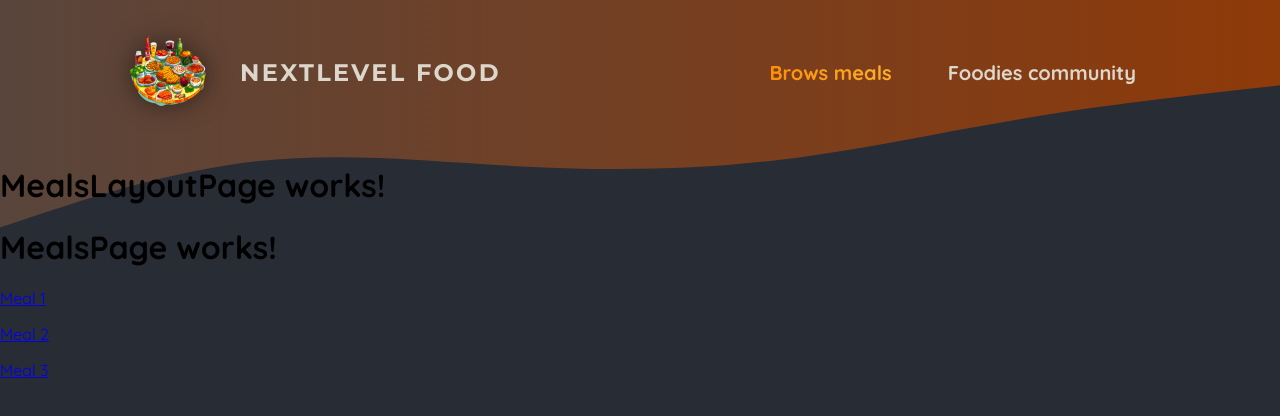
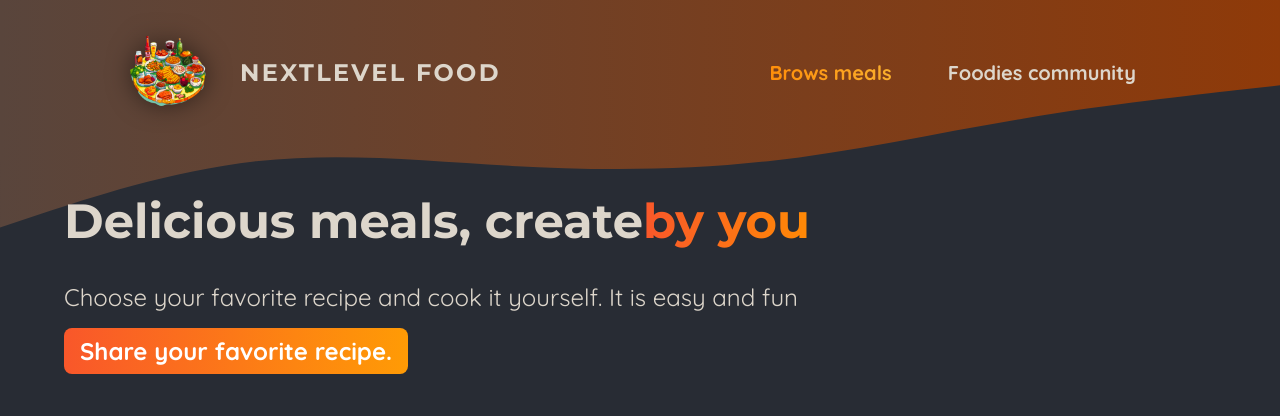
Before and after one commit to harii-tilavat/next-level-food, a Next.js app: page /meals in a window 1280 px wide. Shown: the top 416 px of the page. Built offline with nearby package versions, Linux system fonts and the light colour scheme.

Commit message:
Added meals grid + meal-item compoent

```diff
--- a/app/meals/layout.jsx
+++ /dev/null
@@ -1,10 +0,0 @@
-const MealsLayoutPage = ({children}) => {
-  return (
-    <>
-      <h1>MealsLayoutPage works!</h1>
-      {children}
-    </>
-  );
-};
-
-export default MealsLayoutPage;
--- a/app/meals/page.jsx
+++ b/app/meals/page.jsx
@@ -1,20 +1,24 @@
 import Link from "next/link";
 import React from "react";
-
+import classes from "./page.module.css";
+import MealsGrid from "@/components/meals/meals-grid";
 const MealsPage = () => {
   return (
-    <main>
-      <h1>MealsPage works!</h1>
-      <p>
-        <Link href={"/meals/1"}>Meal 1</Link>
-      </p>
-      <p>
-        <Link href={"/meals/2"}>Meal 2</Link>
-      </p>
-      <p>
-        <Link href={"/meals/3"}>Meal 3</Link>
-      </p>
-    </main>
+    <>
+      <header className={classes.header}>
+        <h1>
+          Delicious meals, create
+          <span className={classes.highlight}>by you</span>
+        </h1>
+        <p>Choose your favorite recipe and cook it yourself. It is easy and fun</p>
+        <p className={classes.cta}>
+          <Link href={"/meals/share"}>Share your favorite recipe.</Link>
+        </p>
+      </header>
+      <main className={classes.main}>
+        <MealsGrid meals={[]}/>
+      </main>
+    </>
   );
 };
 
--- /dev/null
+++ b/app/meals/page.module.css
@@ -0,0 +1,51 @@
+.header {
+    gap: 3rem;
+    margin: 3rem auto 5rem auto;
+    width: 90%;
+    max-width: 75rem;
+    color: #ddd6cb;
+    font-size: 1.5rem;
+}
+
+.header h1 {
+    font-family: "Montserrat", sans-serif;
+}
+
+.highlight {
+    background: linear-gradient(90deg, #f9572a, #ff8a05);
+    background-clip: text;
+    -webkit-background-clip: text;
+    -webkit-text-fill-color: transparent;
+}
+
+.header p {
+    margin: 0;
+}
+
+.cta a {
+    display: inline-block;
+    margin-top: 1rem;
+    padding: 0.5rem 1rem;
+    border-radius: 0.5rem;
+    background: linear-gradient(90deg, #f9572a, #ff9b05);
+    color: #ffffff;
+    font-weight: bold;
+    text-decoration: none;
+}
+
+.loading {
+    text-align: center;
+    animation: loading 1.2s ease-in-out infinite;
+}
+
+@keyframes loading {
+    0% {
+        color: #e9e9e9;
+    }
+    50% {
+        color: #b89b84;
+    }
+    100% {
+        color: #e9e9e9;
+    }
+}
--- a/components/main-header/nav-link.jsx
+++ b/components/main-header/nav-link.jsx
@@ -4,7 +4,6 @@
 import classes from "./nav-link.module.css";
 const NavLink = ({ href, children }) => {
   const path = usePathname();
-  console.log("PATH : ", path);
   return (
     <Link href={href} className={path.startsWith(href) ? `${classes.link} ${classes.active}` : classes.link}>
       {children}
--- /dev/null
+++ b/components/meals/meal-grid.module.css
@@ -0,0 +1,10 @@
+.meals {
+    width: 90%;
+    max-width: 90rem;
+    display: grid;
+    grid-template-columns: repeat(auto-fill, minmax(20rem, 1fr));
+    grid-gap: 5rem;
+    margin: 2rem auto;
+    list-style: none;
+    padding: 0;
+}
--- /dev/null
+++ b/components/meals/meals-grid.jsx
@@ -0,0 +1,15 @@
+import MealsItemPage from "@/app/meals/[slug]/page";
+import classes from './meal-grid.module.css';
+const MealsGrid = ({ meals = [] }) => {
+  return (
+    <ul>
+      {meals.map((meal) => (
+        <li key={meal.id}>
+          <MealsItemPage {...meal } />
+        </li>
+      ))}
+    </ul>
+  );
+};
+
+export default MealsGrid;
```
Also changed, not shown: app/meals/loading.module.css (added, +16 -0 lines), components/meals/meal-item.jsx (added, +26 -0 lines), components/meals/meal-item.module.css (added, +75 -0 lines), components/meals/image-picker.module.css (added).
